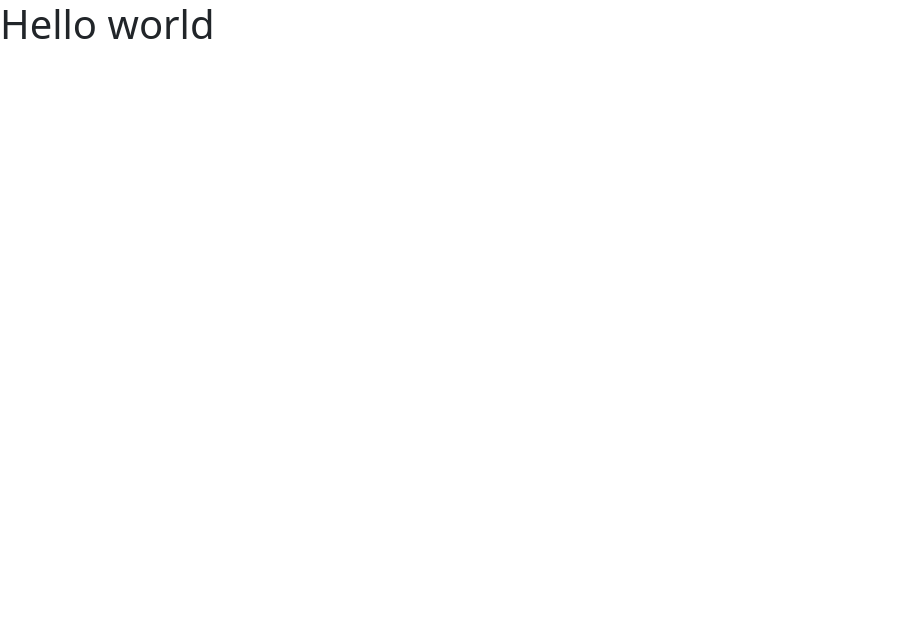
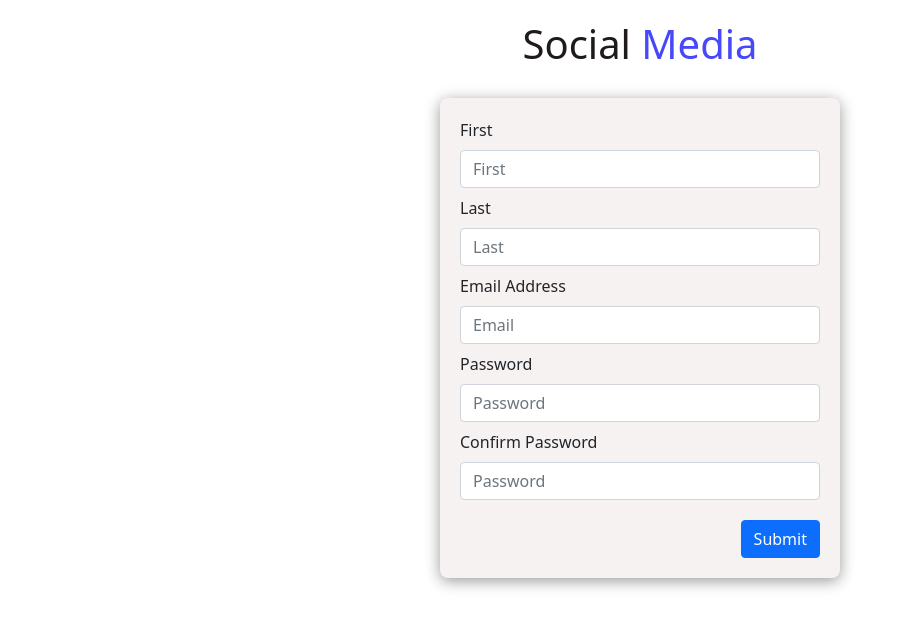
Before and after one commit to Thomas-Vargas/social_media, a React (Create React App) app: page /register in a window 1280 px wide. Shown: the top 628 px of the page, without its empty margins (0-909 px from the left). Built offline with nearby package versions, Linux system fonts and the light colour scheme.

Commit message:
Finished register page.

```diff
--- a/src/components/LoginPage.js
+++ b/src/components/LoginPage.js
@@ -14,7 +14,7 @@ const LoginPage = () => {
                 <div className='login-form'>
                     <form>
                         <div className="mb-3">
-                            <label htmlFor="inputEmail1" className="form-label">Email address</label>
+                            <label htmlFor="inputEmail1" className="form-label">Email Address</label>
                             <input type="email" className="form-control" id="InputEmail1" aria-describedby="emailHelp" placeholder='Email' />
                             <div id="emailHelp" className="form-text">We'll never share your email with anyone else.</div>
                         </div>
@@ -29,9 +29,7 @@ const LoginPage = () => {
                         <div className="login-form-btns">
                             <button type="submit" className="btn btn-primary">Login</button>
                             <Link to='/register' >
-                                <button type="button" className="btn btn-secondary">
-                        Sign Up
-                                </button>
+                                <button type="button" className="btn btn-secondary">Sign Up</button>
                             </Link>
                         </div>
                     </form>
--- a/src/components/NavBar.js
+++ b/src/components/NavBar.js
@@ -1,5 +1,5 @@
+import { Link } from 'react-router-dom'
 import React from 'react'
-import { Link } from 'react-router-dom'
 
 const NavBar = () => {
     return (
@@ -7,7 +7,7 @@ const NavBar = () => {
             <nav className='navbar navbar-expands-lg navbar-dark bg-dark'>
                 <div className="container-fluid">
                     <Link to='/' className='navbar-brand'>
-              Social Media
+                        Social Media
                     </Link>
                     <ul className='navbar-nav flex-row'>
                         <li className='nav-item'>
@@ -15,7 +15,7 @@ const NavBar = () => {
                         </li>
                         <li className='nav-item'>
                             <button type="button" className="btn btn-primary"   data-bs-toggle="modal" data-bs-target="#loginModal">
-                    Login
+                                Login
                             </button>
                         </li>
                     </ul>
--- /dev/null
+++ b/src/components/RegisterForm.js
@@ -0,0 +1,38 @@
+/* eslint-disable react/no-unescaped-entities */
+import React from 'react'
+
+const RegisterForm = () => {
+    return (
+        <div className='flex-center container register-container'>
+            <div className='register-form'>
+                <form>
+                    <div className="mb-2">
+                        <label htmlFor="inputFirstName" className="form-label">First</label>
+                        <input type="text" className="form-control" id="InputFirstName" placeholder='First' />
+                    </div>
+                    <div className="mb-2">
+                        <label htmlFor="inputLastName" className="form-label">Last</label>
+                        <input type="text" className="form-control" id="InputLastName" placeholder='Last' />
+                    </div>
+                    <div className="mb-2">
+                        <label htmlFor="inputEmail1" className="form-label">Email Address</label>
+                        <input type="email" className="form-control" id="InputEmail1" aria-describedby="emailHelp" placeholder='Email' />
+                    </div>
+                    <div className="mb-2">
+                        <label htmlFor="registerPassword" className="form-label">Password</label>
+                        <input type="password" className="form-control" id="registerPassword" placeholder="Password" />
+                    </div>
+                    <div className="mb-2">
+                        <label htmlFor="confirmPassword" className="form-label">Confirm Password</label>
+                        <input type="password" className="form-control" id="confirmPassword" placeholder="Password" />
+                    </div>
+                    <div className="register-form-btns">
+                        <button type="submit" className="btn btn-primary">Submit</button>
+                    </div>
+                </form>
+            </div>
+        </div>
+    )
+}
+
+export default RegisterForm
--- a/src/index.css
+++ b/src/index.css
@@ -1,5 +1,5 @@
 :root {
-  --primary: #4A9B38;
+  --primary: rgb(71, 71, 252);
   --secondary: ;
   --white: #e9eff5;
   --dark-bg: #1e1a1d;
@@ -26,6 +26,12 @@ code {
 
 a{
   cursor: pointer
+}
+
+.flex-center {
+  display: flex;
+  justify-content: center;
+  align-items: center;
 }
 
 .flex-row {
@@ -100,3 +106,39 @@ a{
 .link:hover {
   color: white;
 }
+
+.register-container {
+  margin-top: 20px;
+  height: 500px;
+}
+
+.register-form {
+  width: 400px;
+  padding: 20px;
+  border-radius: 8px;
+  background-color: rgb(247, 242, 242);
+  box-shadow: rgb(0 0 0 / 40%) 0px 3px 15px;
+}
+
+.logo {
+  margin-top: 20px;
+  text-align: center;
+}
+
+.primary {
+  color: var(--primary)
+}
+
+.unstyled-link {
+  text-decoration: none;
+  color: var(--dark-bg);
+}
+
+.unstyled-link:hover {
+  color: inherit;
+}
+
+.register-form-btns {
+  margin-top: 20px;
+  text-align: right;
+}
--- a/src/pages/RegisterPage.js
+++ b/src/pages/RegisterPage.js
@@ -1,8 +1,14 @@
 import React from 'react'
+import { Link } from 'react-router-dom'
+import RegisterForm from '../components/RegisterForm'
+
 const RegisterPage = () => {
     return (
         <div>
-            <h1>Hello world</h1>
+            <Link to='/' className='unstyled-link'>
+                <h1 className='logo'>Social <span className='primary'>Media</span></h1>
+            </Link>
+            <RegisterForm />
         </div>
     )
 }
```
Also changed, not shown: src/App.js (+5 -7 lines), src/index.js (+6 -7 lines).
